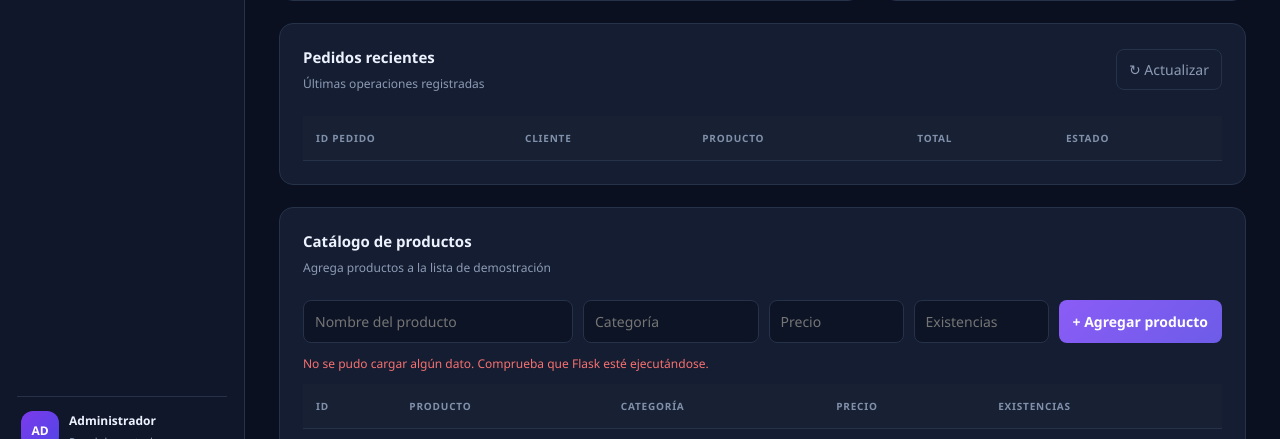
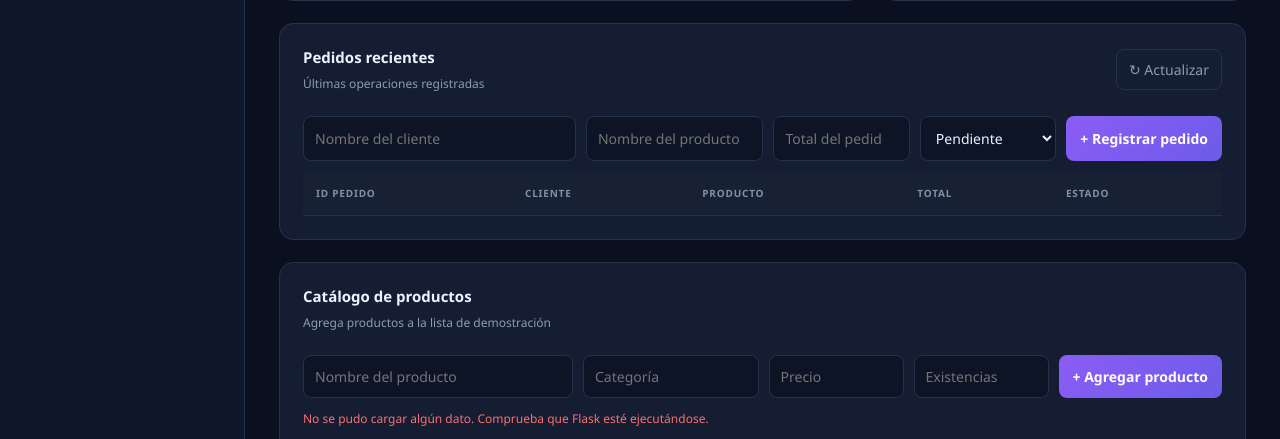
Before and after one commit to StefanyBG08/PulseMarket, a Flask app: page / in a window 1280 px wide. Shown: the part 708-1147 px from the top of the page. Run offline with Flask 3, Linux system fonts and the light colour scheme; data that the repository does not hold is empty; some libraries are stand-ins or nearby versions.

Commit message:
Agregar registro de productos y pedidos

```diff
--- a/app.py
+++ b/app.py
@@ -55,20 +55,37 @@ def estadisticas():
     try:
         with conectar_db() as conexion:
             with conexion.cursor(cursor_factory=RealDictCursor) as cursor:
-                cursor.execute("SELECT COUNT(*) AS total_prod FROM productos;")
-                prod = cursor.fetchone()
-                cursor.execute("SELECT COUNT(*) AS total_ped, COALESCE(SUM(total), 0) AS total_ventas FROM pedidos;")
-                ped = cursor.fetchone()
+
+                cursor.execute("""
+                    SELECT COUNT(*) AS total_productos
+                    FROM productos;
+                """)
+                productos = cursor.fetchone()
+
+                cursor.execute("""
+                    SELECT
+                        COUNT(*) AS total_pedidos,
+                        COALESCE(SUM(total), 0) AS ventas_totales,
+                        COUNT(*) FILTER (
+                            WHERE LOWER(TRIM(estado)) = 'completado'
+                        ) AS pedidos_completados
+                    FROM pedidos;
+                """)
+                pedidos = cursor.fetchone()
 
                 return jsonify({
-                    "ventas_totales": float(ped["total_ventas"]),
-                    "total_pedidos": ped["total_ped"],
-                    "total_productos": prod["total_prod"],
-                    "pedidos_completados": 0,
+                    "ventas_totales": float(pedidos["ventas_totales"]),
+                    "total_pedidos": pedidos["total_pedidos"],
+                    "total_productos": productos["total_productos"],
+                    "pedidos_completados": pedidos["pedidos_completados"],
                     "ventas_mensuales": [0] * 12
                 })
+
     except Exception as e:
-        return jsonify({"error": str(e)}), 500
+        print(f"Error al consultar estadísticas: {e}")
+        return jsonify({
+            "error": "No se pudieron consultar las estadísticas."
+        }), 500
 
 @app.route("/api/productos", methods=["GET", "POST"])
 def manejar_productos():
@@ -86,12 +103,72 @@ def manejar_productos():
                 cursor.execute("SELECT * FROM productos ORDER BY id ASC;")
                 return jsonify(cursor.fetchall())
 
-@app.route("/api/pedidos")
+
+@app.route("/api/pedidos", methods=["GET", "POST"])
 def obtener_pedidos():
-    with conectar_db() as conexion:
-        with conexion.cursor(cursor_factory=RealDictCursor) as cursor:
-            cursor.execute("SELECT * FROM pedidos ORDER BY id DESC;")
-            return jsonify(cursor.fetchall())
+    try:
+        with conectar_db() as conexion:
+            with conexion.cursor(cursor_factory=RealDictCursor) as cursor:
+
+                if request.method == "POST":
+                    data = request.get_json(silent=True) or {}
+
+                    cliente = str(data.get("cliente", "")).strip()
+                    producto = str(data.get("producto", "")).strip()
+                    estado = str(data.get("estado", "Pendiente")).strip()
+
+                    try:
+                        total = float(data.get("total", 0))
+                    except (TypeError, ValueError):
+                        return jsonify({
+                            "error": "El total debe ser un número válido."
+                        }), 400
+
+                    if not cliente or not producto:
+                        return jsonify({
+                            "error": "El cliente y el producto son obligatorios."
+                        }), 400
+
+                    if total <= 0:
+                        return jsonify({
+                            "error": "El total debe ser mayor que cero."
+                        }), 400
+
+                    estados_validos = {
+                        "Pendiente", "En proceso", "Completado", "Cancelado"
+                    }
+
+                    if estado not in estados_validos:
+                        return jsonify({
+                            "error": "El estado seleccionado no es válido."
+                        }), 400
+
+                    cursor.execute("""
+                        INSERT INTO pedidos (id, cliente, producto, total, estado)
+                        VALUES (
+                            'PED-' || UPPER(SUBSTRING(
+                                REPLACE(CAST(gen_random_uuid() AS TEXT), '-', '')
+                                FROM 1 FOR 8
+                            )),
+                            %s, %s, %s, %s
+                        )
+                        RETURNING *;
+                    """, (cliente, producto, total, estado))
+
+                    pedido = cursor.fetchone()
+                    conexion.commit()
+
+                    return jsonify(pedido), 201
+
+                cursor.execute("SELECT * FROM pedidos ORDER BY id DESC;")
+                return jsonify(cursor.fetchall())
+
+    except Exception as e:
+        print(f"Error al consultar o registrar pedidos: {e}")
+        return jsonify({
+            "error": "No se pudo procesar el pedido. Revisa la consola de Flask."
+        }), 500
+
 
 if __name__ == "__main__":
     inicializar_db()
--- a/static/css/style.css
+++ b/static/css/style.css
@@ -803,3 +803,35 @@ body.light-theme .progress {
         line-height: 1.5;
     }
 }
+
+
+/* Selector de estado: mismo estilo que los campos de PulseMarket */
+#orderForm select {
+    width: 100%;
+    min-width: 0;
+    background: #0d1425;
+    color: #edf2ff;
+    border: 1px solid var(--border);
+    border-radius: 8px;
+    padding: 11px;
+    font-family: inherit;
+    font-size: inherit;
+    font-weight: 400;
+    outline: none;
+    cursor: pointer;
+}
+
+#orderForm select:focus {
+    border-color: var(--accent);
+}
+
+#orderForm select option {
+    background: var(--panel);
+    color: var(--text);
+}
+
+/* Selector en el tema claro */
+body.light-theme #orderForm select {
+    background: #f8fafc;
+    color: #1e293b;
+}
--- a/static/js/dashboard.js
+++ b/static/js/dashboard.js
@@ -242,6 +242,37 @@ document.getElementById("productForm").addEventListener("submit", async event =>
     }
 });
 
+
+document.getElementById("orderForm").addEventListener("submit", async event => {
+    event.preventDefault();
+
+    const formulario = event.currentTarget;
+    const datos = Object.fromEntries(new FormData(formulario).entries());
+
+    datos.total = Number(datos.total);
+
+    const mensaje = document.getElementById("formMessage");
+
+    try {
+        await getJSON("/api/pedidos", {
+            method: "POST",
+            headers: { "Content-Type": "application/json" },
+            body: JSON.stringify(datos)
+        });
+
+        formulario.reset();
+
+        mensaje.textContent = "Pedido registrado correctamente.";
+        mensaje.style.color = "#34d399";
+
+        await actualizarDashboard();
+    } catch (error) {
+        mensaje.textContent = error.message;
+        mensaje.style.color = "#f87171";
+    }
+});
+
+
 document.getElementById("refreshButton").addEventListener(
     "click",
     actualizarDashboard
--- a/templates/dashboard.html
+++ b/templates/dashboard.html
@@ -139,6 +139,42 @@
                 <button id="refreshButton" class="secondary-button">↻ Actualizar</button>
             </div>
 
+
+            <form id="orderForm" class="product-form">
+                <input
+                    name="cliente"
+                    placeholder="Nombre del cliente"
+                    required
+                >
+
+                <input
+                    name="producto"
+                    placeholder="Nombre del producto"
+                    required
+                >
+
+                <input
+                    name="total"
+                    type="number"
+                    min="0.01"
+                    step="0.01"
+                    placeholder="Total del pedido"
+                    required
+                >
+
+                <select name="estado" required>
+                    <option value="Pendiente">Pendiente</option>
+                    <option value="En proceso">En proceso</option>
+                    <option value="Completado">Completado</option>
+                    <option value="Cancelado">Cancelado</option>
+                </select>
+
+                <button type="submit" class="primary-button">
+                    + Registrar pedido
+                </button>
+            </form>
+
+
             <div class="table-scroll">
                 <table>
                     <thead>
```
Also changed, not shown: 2 other files.
